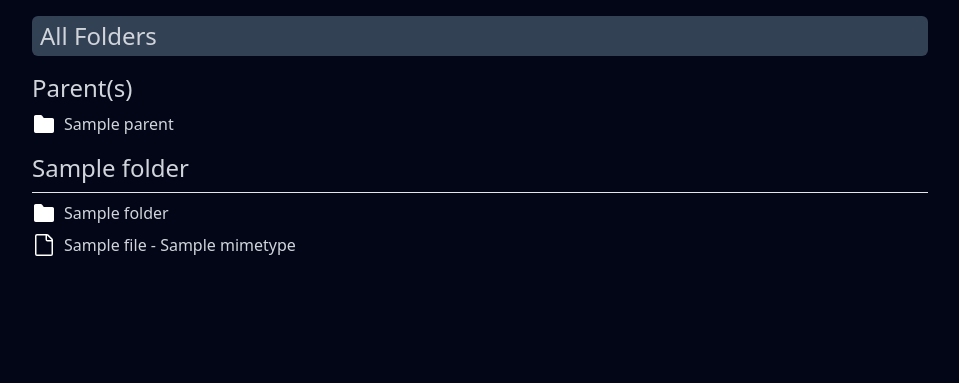
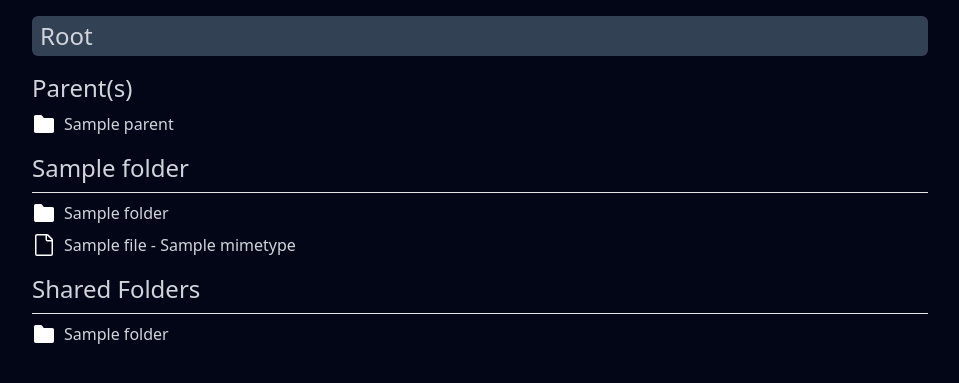
Before and after one commit to JoshuaMaddy/DriveImageCommenter, a Python web app: template templates/folders.html in a window 1280 px wide. Shown: the top 383 px of the page, without its empty margins (160-1119 px from the left). Run offline with Jinja, Linux system fonts and the light colour scheme; the template is opened without the code that fills it: most values are stand-ins (such as "Sample title", 1, 10 or a date in 2020); style sheets or scripts are compiled from the project's sources.

Commit message:
Change home page to properly display root and shared with me folders

```diff
--- a/templates/folders.html
+++ b/templates/folders.html
@@ -9,11 +9,13 @@
 
   <body class="bg-slate-950">
     <div class="mx-auto my-4 flex max-w-4xl flex-col gap-4">
-      <a
-        href="/"
-        class="rounded-md bg-slate-700 px-2 py-1 text-2xl hover:bg-slate-800"
-        >All Folders</a
-      >
+      {% if folder %}
+        <a
+          href="/"
+          class="rounded-md bg-slate-700 px-2 py-1 text-2xl hover:bg-slate-800"
+          >Root</a
+        >
+      {% endif %}
       {% if parents %}
         <div class="flex flex-col gap-2">
           <h1 class="text-2xl">Parent(s)</h1>
@@ -33,9 +35,7 @@
       {% endif %}
       {% if files or folders %}
         <div class="flex flex-col gap-2">
-          <h1 class="text-2xl">
-            {{ folder.name if folder else "All Root Folders" }}
-          </h1>
+          <h1 class="text-2xl">{{ folder.name if folder else "Root" }}</h1>
           <hr class="text-slate-600" />
           {% for folder_ in folders %}
             <div class="flex gap-2">
@@ -75,6 +75,24 @@
           {% endfor %}
         </div>
       {% endif %}
+      {% if shared_folders %}
+        <div class="flex flex-col gap-2">
+          <h1 class="text-2xl">Shared Folders</h1>
+          <hr class="text-slate-600" />
+          {% for folder_ in shared_folders %}
+            <div class="flex gap-2">
+              <img
+                src="/static/svg/file-directory-fill.svg"
+                alt="Directory Icon"
+                class="recolor"
+              />
+              <a href="{{ request.url_for('folder', id=folder_.id) }}"
+                >{{ folder_.name }}</a
+              >
+            </div>
+          {% endfor %}
+        </div>
+      {% endif %}
     </div>
   </body>
 </html>
```
Also changed, not shown: app/__init__.py (+5 -2 lines), google_helpers/file.py (+10 -2 lines), google_helpers/folder.py (+12 -3 lines).
